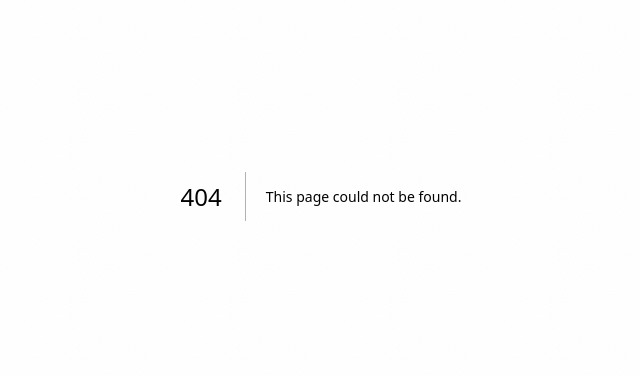
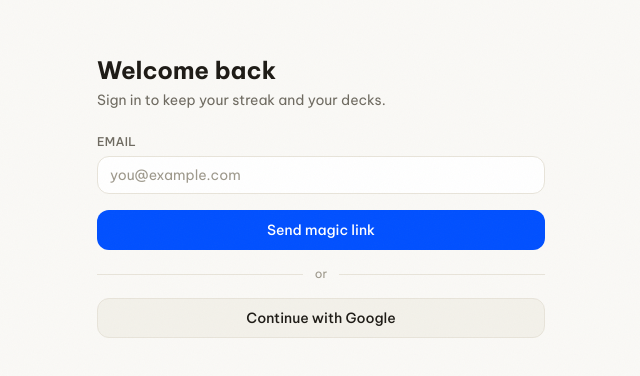
Before and after one commit to PhongLee1210/colyglot, a Next.js app in the folder apps/web/: page /sign-in in a window 1280 px wide. Before the commit this address had no page. Shown: the part 204-580 px from the top of the page, without its empty margins (319-959 px from the left). Built offline with nearby package versions, Linux system fonts and the light colour scheme.

Commit message:
feat(auth): magic-link sign-in actions, callback exchange and stub page

```diff
--- /dev/null
+++ b/apps/web/app/auth/callback/route.ts
@@ -0,0 +1,22 @@
+import { NextResponse } from "next/server";
+
+import { safeNextPath } from "@/lib/auth/next-path";
+import { createSupabaseServerClient } from "@/lib/auth/server-client";
+
+export async function GET(request: Request) {
+  const { searchParams, origin } = new URL(request.url);
+  const code = searchParams.get("code");
+  const next = safeNextPath(searchParams.get("next"));
+
+  if (code) {
+    const supabase = await createSupabaseServerClient();
+    const { error } = await supabase.auth.exchangeCodeForSession(code);
+    if (!error) {
+      return NextResponse.redirect(new URL(next, origin));
+    }
+  }
+
+  const signInUrl = new URL("/sign-in", origin);
+  signInUrl.searchParams.set("error", "callback");
+  return NextResponse.redirect(signInUrl);
+}
--- /dev/null
+++ b/apps/web/app/sign-in/page.tsx
@@ -0,0 +1,25 @@
+import type { Metadata } from "next";
+import { Suspense } from "react";
+
+import { SignInForm } from "@/components/auth/sign-in-form";
+import { CardListSkeleton } from "@/components/ui/skeleton";
+
+export const metadata: Metadata = {
+  title: "Sign in · Colyglot",
+};
+
+export default function SignInPage() {
+  return (
+    <main className="mx-auto flex w-full max-w-[480px] flex-1 flex-col justify-center gap-6 px-4 py-10">
+      <div className="flex flex-col gap-1">
+        <h1 className="text-2xl font-bold">Welcome back</h1>
+        <p className="text-sm text-fg-muted">
+          Sign in to keep your streak and your decks.
+        </p>
+      </div>
+      <Suspense fallback={<CardListSkeleton count={2} />}>
+        <SignInForm />
+      </Suspense>
+    </main>
+  );
+}
--- /dev/null
+++ b/apps/web/components/auth/sign-in-form.tsx
@@ -0,0 +1,107 @@
+"use client";
+
+import { useSearchParams } from "next/navigation";
+import { useState, useTransition } from "react";
+
+import { Button } from "@/components/ui/button";
+import { ErrorInline } from "@/components/ui/error-inline";
+import { Field, Input } from "@/components/ui/input";
+import {
+  signInWithEmailAction,
+  signInWithGoogleAction,
+} from "@/lib/actions/auth";
+
+const CALLBACK_ERRORS: Record<string, string> = {
+  callback: "That sign-in link is invalid or expired — request a new one.",
+  oauth: "Google sign-in isn't available yet.",
+};
+
+export function SignInForm() {
+  const searchParams = useSearchParams();
+  const next = searchParams.get("next") ?? "/";
+  const [error, setError] = useState<string | null>(
+    CALLBACK_ERRORS[searchParams.get("error") ?? ""] ?? null
+  );
+  const [email, setEmail] = useState("");
+  const [sentTo, setSentTo] = useState<string | null>(null);
+  const [pending, startTransition] = useTransition();
+
+  function submitEmail(formData: FormData) {
+    const value = String(formData.get("email") ?? "");
+    startTransition(async () => {
+      const result = await signInWithEmailAction(value, next);
+      if (result.ok) {
+        setSentTo(value.trim());
+        setError(null);
+      } else {
+        setError(result.error);
+      }
+    });
+  }
+
+  function submitGoogle() {
+    startTransition(async () => {
+      await signInWithGoogleAction(next);
+    });
+  }
+
+  if (sentTo) {
+    return (
+      <div className="flex flex-col gap-4">
+        <p className="text-sm text-fg-muted">
+          Check your email — we sent a sign-in link to{" "}
+          <span className="font-medium text-fg">{sentTo}</span>.
+        </p>
+        <Button
+          variant="secondary"
+          onClick={() => {
+            setSentTo(null);
+            setEmail("");
+          }}
+        >
+          Use a different email
+        </Button>
+      </div>
+    );
+  }
+
+  return (
+    <div className="flex flex-col gap-4">
+      {error ? <ErrorInline message={error} /> : null}
+      <form
+        className="flex flex-col gap-4"
+        action={submitEmail}
+        aria-label="Sign in with email"
+      >
+        <Field label="Email" htmlFor="email">
+          <Input
+            id="email"
+            name="email"
+            type="email"
+            autoComplete="email"
+            required
+            placeholder="you@example.com"
+            value={email}
+            onChange={(event) => setEmail(event.target.value)}
+          />
+        </Field>
+        <Button type="submit" block disabled={pending}>
+          {pending ? "Sending…" : "Send magic link"}
+        </Button>
+      </form>
+      <div className="flex items-center gap-3 text-xs text-fg-subtle">
+        <span className="h-px flex-1 bg-line" aria-hidden />
+        or
+        <span className="h-px flex-1 bg-line" aria-hidden />
+      </div>
+      <Button
+        variant="secondary"
+        block
+        disabled={pending}
+        onClick={submitGoogle}
+      >
+        Continue with Google
+      </Button>
+    </div>
+  );
+}
--- /dev/null
+++ b/apps/web/lib/actions/auth.ts
@@ -0,0 +1,73 @@
+"use server";
+
+import { headers } from "next/headers";
+import { redirect } from "next/navigation";
+
+import { safeNextPath } from "@/lib/auth/next-path";
+import { createSupabaseServerClient } from "@/lib/auth/server-client";
+
+import type { ActionResult } from "./types";
+
+async function requestOrigin(): Promise<string> {
+  const headerList = await headers();
+  const origin = headerList.get("origin");
+  if (origin) {
+    return origin;
+  }
+  const host =
+    headerList.get("x-forwarded-host") ??
+    headerList.get("host") ??
+    "localhost:3000";
+  const protocol = headerList.get("x-forwarded-proto") ?? "http";
+  return `${protocol}://${host}`;
+}
+
+export async function signInWithEmailAction(
+  email: string,
+  next: string
+): Promise<ActionResult<true>> {
+  const trimmed = email.trim();
+  if (!trimmed || !trimmed.includes("@")) {
+    return { ok: false, error: "Enter a valid email address" };
+  }
+
+  const supabase = await createSupabaseServerClient();
+  const origin = await requestOrigin();
+  const { error } = await supabase.auth.signInWithOtp({
+    email: trimmed,
+    options: {
+      emailRedirectTo: `${origin}/auth/callback?next=${encodeURIComponent(
+        safeNextPath(next)
+      )}`,
+    },
+  });
+
+  if (error) {
+    return { ok: false, error: "Could not send the sign-in link. Try again." };
+  }
+  return { ok: true, data: true };
+}
+
+export async function signInWithGoogleAction(next: string): Promise<void> {
+  const supabase = await createSupabaseServerClient();
+  const origin = await requestOrigin();
+  const safeNext = safeNextPath(next);
+
+  const { data, error } = await supabase.auth.signInWithOAuth({
+    provider: "google",
+    options: {
+      redirectTo: `${origin}/auth/callback?next=${encodeURIComponent(safeNext)}`,
+    },
+  });
+
+  if (error || !data.url) {
+    redirect(`/sign-in?error=oauth&next=${encodeURIComponent(safeNext)}`);
+  }
+  redirect(data.url);
+}
+
+export async function signOutAction(): Promise<void> {
+  const supabase = await createSupabaseServerClient();
+  await supabase.auth.signOut();
+  redirect("/sign-in");
+}
```
